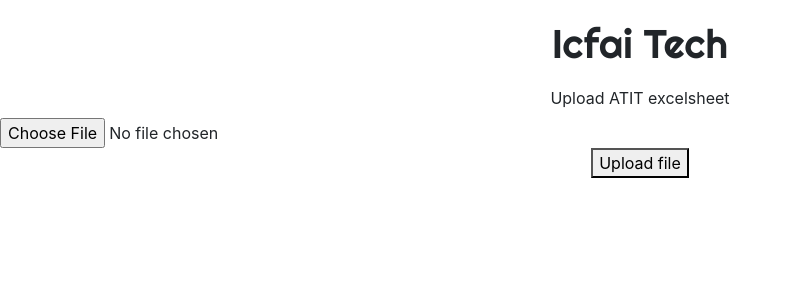
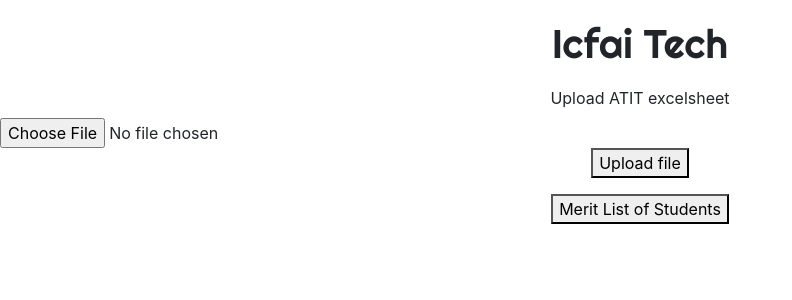
Before and after one commit to dashitoishi23/ATIT-API, a React (Create React App) app in the folder client/: page / in a window 1280 px wide. Shown: the top 300 px of the page, without its empty margins (0-792 px from the left). Built offline with nearby package versions, Linux system fonts and the light colour scheme.

Commit message:
wrkfmerkfn

```diff
--- a/client/src/components/Upload.js
+++ b/client/src/components/Upload.js
@@ -9,9 +9,13 @@ export default class fileUpload extends Component{
         }
         this.onChange = this.onChange.bind(this)
         this.onSubmit = this.onSubmit.bind(this)
+        this.onClick = this.onClick.bind(this)
     }
     onChange(e){
         this.setState({file:e.target.files[0]})
+    }
+    onClick(){
+        this.props.history.push('/merit')
     }
     onSubmit(e){
         e.preventDefault()
@@ -34,6 +38,7 @@ export default class fileUpload extends Component{
     }
     render(){
         return(
+        <div>
         <form onSubmit={this.onSubmit}>
         <div className="form-group"  >
             <label htmlFor="exampleFormControlFile1">Upload ATIT excelsheet</label>
@@ -41,6 +46,8 @@ export default class fileUpload extends Component{
             <button type="submit">Upload file</button>
         </div>
         </form>
+        <button onClick={this.onClick}>Merit List of Students</button>
+        </div>
         )
     }
 }
```
